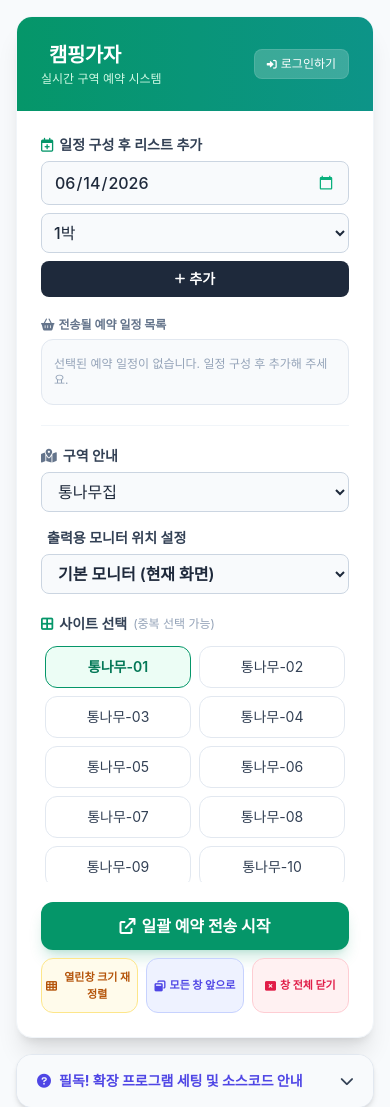
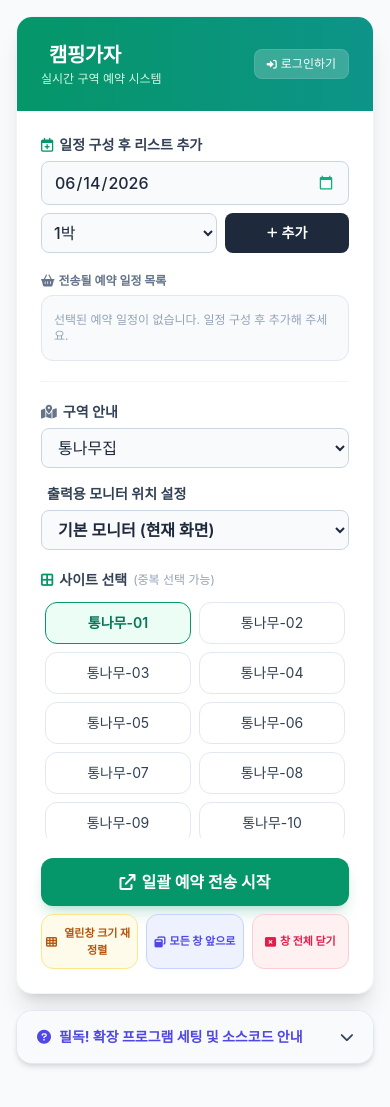
Before and after one commit to mjhwang80/camping-scanner, a FastAPI app: template app/templates/songgiho.html in a window 390 px wide. Shown: the top 1107 px of the page. After the commit the page ends 1067 px from the top, so only its background shows below. Run offline with FastAPI, Linux system fonts and the light colour scheme; the template is opened without the code that fills it, so the values that code supplies are empty; parts of the project's set-up code (start-up, migrations or seed data) failed here and were passed over; some libraries are stand-ins or nearby versions; some web fonts are replaced.

Commit message:
반응형 수정

```diff
--- a/app/templates/songgiho.html
+++ b/app/templates/songgiho.html
@@ -25,12 +25,23 @@
                 border-radius: 0.5rem;
             }
 
+            /* 기존 style 태그 내부에 추가 */
+            *, ::before, ::after {
+                box-sizing: border-box;
+            }
+
             @media (min-width: 768px) {
                 select,
                 input,
                 textarea {
                     font-size: 14px !important;
                 }
+            }
+
+            input[type="date"] {
+                position: relative;
+                -appearance: none; /* 브라우저 기본 스타일 초기화 과도기 보정 */
+                -webkit-appearance: none;
             }
 
             input[type="date"]::-webkit-calendar-picker-indicator {
@@ -466,19 +477,22 @@
                 <div class="space-y-1.5">
                     <label class="text-sm font-semibold text-slate-700 flex items-center gap-1.5"> <i class="fa-regular fa-calendar-plus text-emerald-600"></i> 일정 구성 후 리스트 추가 </label>
                     <div class="grid grid-cols-1 sm:grid-cols-12 gap-2">
-                        <div class="sm:col-span-6">
+                        <div class="sm:col-span-6 min-w-0">
                             <input type="date" id="sDate" class="w-full bg-slate-50 rounded-lg px-3 py-2 text-slate-800 font-medium outline-none focus:ring-2 focus:ring-emerald-500/20 focus:border-emerald-500 transition" />
                         </div>
-                        <div class="sm:col-span-3">
+                        <div class="sm:col-span-6 grid grid-cols-12 gap-2">
+                            <div class="col-span-7 sm:col-span-6 min-w-0">
                                 <select id="staySelect" class="w-full bg-slate-50 rounded-lg px-2 py-2 text-slate-800 font-medium outline-none focus:ring-2 focus:ring-emerald-500/20 focus:border-emerald-500 transition">
                                     <option value="1" selected>1박</option>
                                     <option value="2">2박</option>
                                     <option value="3">3박</option>
                                 </select>
                             </div>
-                        <div class="sm:col-span-3">
+                            <div class="col-span-5 sm:col-span-6">
                                 <button type="button" onclick="handleAddDateBtn()" class="w-full h-full bg-slate-800 hover:bg-slate-900 text-white font-bold py-2 sm:py-0 rounded-lg text-sm transition flex items-center justify-center gap-1"><i class="fa-solid fa-plus text-xs"></i> 추가</button>
                             </div>
+                        </div>
+
                     </div>
                 </div>
 
```
Lines whose indentation alone changed are shown as unchanged.
